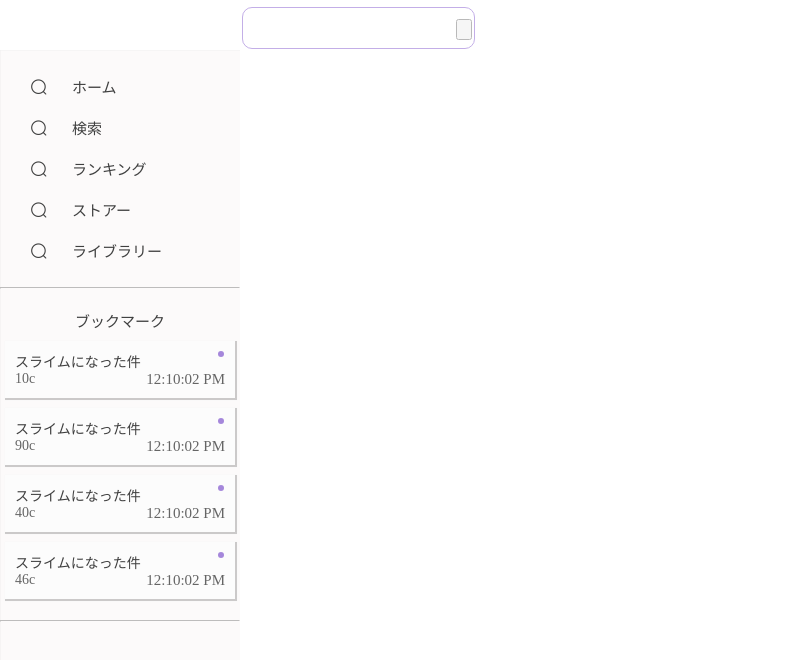
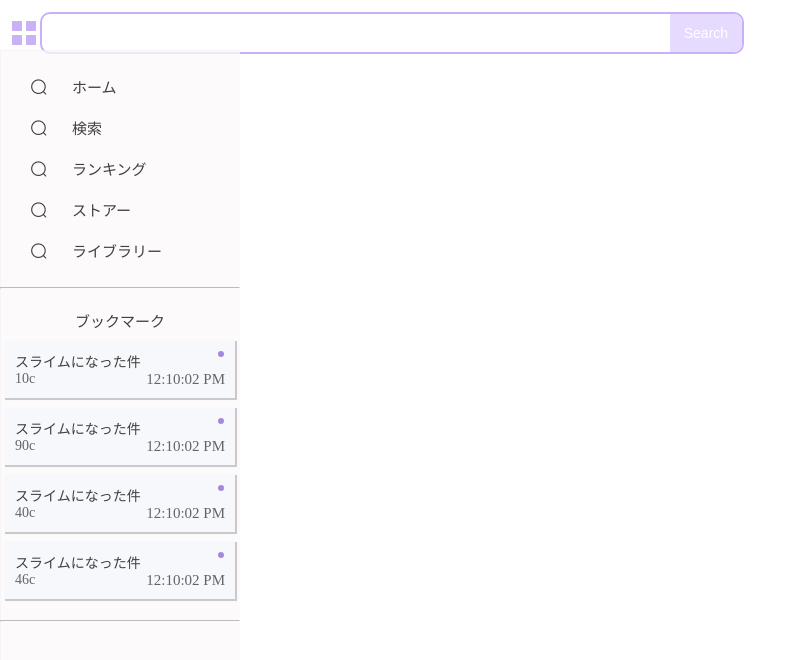
Before and after one commit to NinthAutumn/book-publishing-frontend, a Nuxt app: page /search in a window 1280 px wide. Shown: the top 660 px of the page, without its empty margins (0-807 px from the left). Built offline with nearby package versions, Linux system fonts and the light colour scheme.

Commit message:
designed search bar

```diff
--- a/components/SearchBar.vue
+++ b/components/SearchBar.vue
@@ -1,8 +1,11 @@
 <template>
   <div class="search-bar">
     <form action @submit class="search-form">
+      <!-- <span>
+        <i class="el-icon-search"></i>
+      </span>-->
       <input type="text" class="search-input">
-      <input type="submit" class="btn btn-search" value>
+      <input type="submit" class="btn btn-search" value="Search">
     </form>
   </div>
 </template>
@@ -11,30 +14,38 @@ export default {};
 </script>
 <style >
 .search-input {
-  height: 40px;
-  /* height: 30px; */
-  /* width: 100%; */
+  height: 100%;
+  width: 100%;
   border: none;
-  border-radius: 10px;
+  border-radius: 14px;
   font-size: 16px;
   background: url("");
+  margin-left: 10px;
+  color: #a16dff;
+  font-weight: 500;
 }
 
 .search-form {
-  height: 40px;
+  height: 38px;
   border-radius: 10px;
-  opacity: 0.5;
-  border: 1px solid #8860d0;
-  padding: 0 2px;
+  /* padding: 0 2px; */
+  display: flex;
+  align-items: center;
+  width: 700px;
+  /* position: relative; */
+  border: 2px solid #c9b1f5;
+}
+
+.search-form:focus-within {
+  border: 2px solid #a16dff;
+}
+
+.search-form:hover {
+  /* animation: underNav 1000ms ease-out; */
 }
 
 .search-bar {
-  height: 40px;
-  width: 700px;
-
-  display: flex;
-  align-items: center;
-  justify-content: center;
+  /* width: 700px; */
 }
 
 .bar-icon {
@@ -49,4 +60,51 @@ export default {};
   color: #8860d0;
   opacity: 0.5;
 }
+
+.search-bar span {
+  padding: 0 10px;
+  height: 100%;
+  display: flex;
+  align-items: center;
+  /* border: 1px solid red; */
+  border-top-left-radius: 10px;
+  border-bottom-left-radius: 10px;
+  margin: 0;
+  /* font-size: 17px; */
+  background-color: #f9f9fc;
+}
+.search-bar span i {
+  color: #a16dff;
+  opacity: 0.5;
+  font-weight: bold;
+  font-size: 20px;
+}
+input:focus {
+  outline: none;
+}
+
+@keyframes underNav {
+  0% {
+    border-bottom: 10px solid #a16dff;
+  }
+  100% {
+    border: 1px solid #a16dff;
+  }
+}
+
+.btn {
+  width: 80px;
+  height: 100%;
+  border-top-right-radius: 8px;
+  border-bottom-right-radius: 8px;
+  /* padding: 10px; */
+  color: white;
+  background-color: #e7daff;
+  border: 2px solid #e7daff;
+  /* font-weight: bold; */
+  font-size: 14px;
+}
+.btn:hover {
+  cursor: pointer;
+}
 </style>
--- a/layouts/Navbar/Horizontal.vue
+++ b/layouts/Navbar/Horizontal.vue
@@ -1,8 +1,10 @@
 <template>
   <div class="horizontal">
     <nav>
-      <div class="left-menu"></div>
-      <SearchBar></SearchBar>
+      <div class="left-menu">
+        <i class="el-icon-menu"></i>
+      </div>
+      <SearchBar class="searchbar"></SearchBar>
     </nav>
   </div>
 </template>
@@ -19,6 +21,8 @@ export default {
 nav {
   height: 50px;
   width: 100%;
+  display: flex;
+  align-items: center;
 }
 ul {
   list-style: none;
@@ -26,4 +30,8 @@ ul {
   align-items: center;
   justify-content: space-between;
 }
+.el-icon-menu {
+  font-size: 32px;
+  color: #c9b1f5;
+}
 </style>
--- a/layouts/Navbar/Vertical.vue
+++ b/layouts/Navbar/Vertical.vue
@@ -160,7 +160,7 @@ p {
 .updates {
   font-size: 14px;
   margin-top: 10px;
-  background-color: #fbfbfb;
+  background-color: #f5f6fc;
   padding: 10px;
   -webkit-box-shadow: 0.5px 0.5px 0.5px 1px rgba(116, 114, 114, 0.48);
   -moz-box-shadow: 0.5px 0.5px 0.5px 1px rgba(116, 114, 114, 0.48);
```
